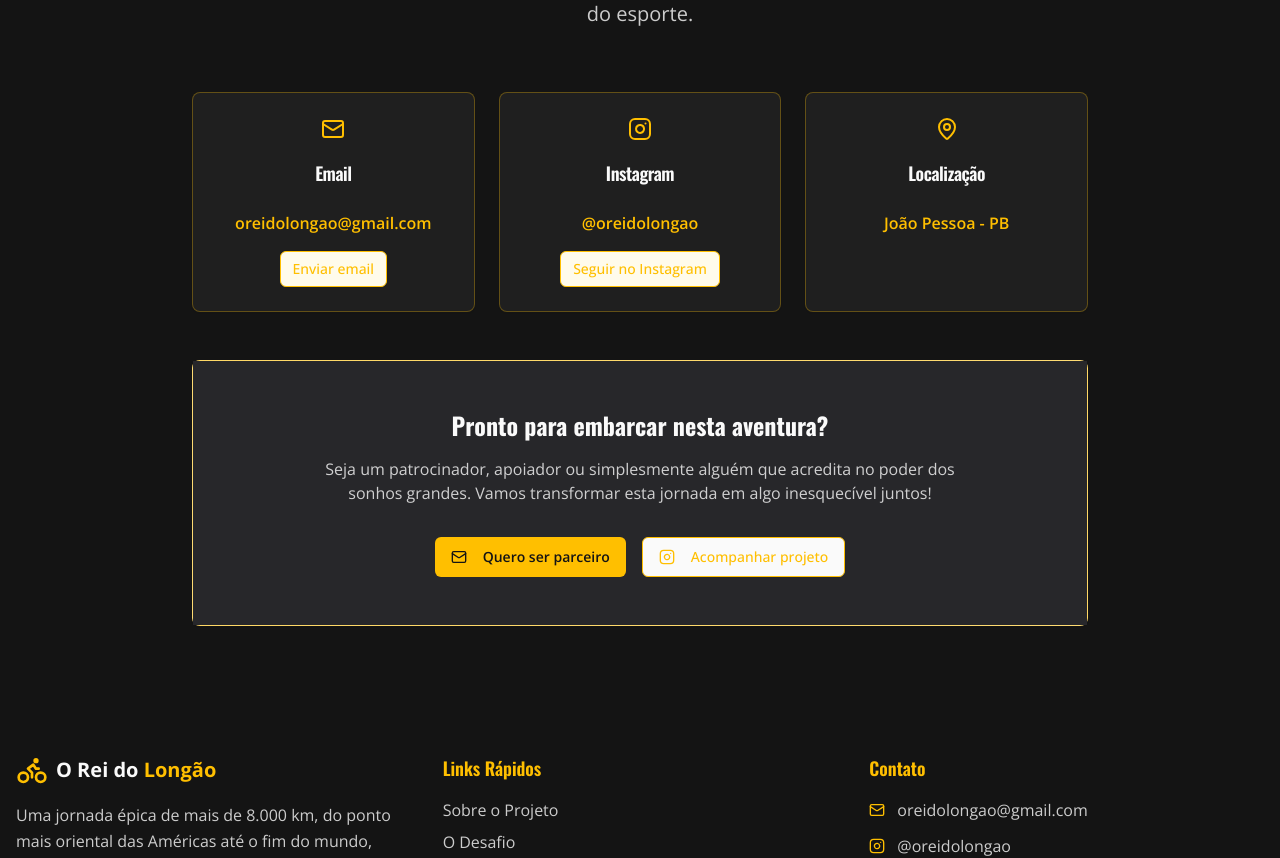
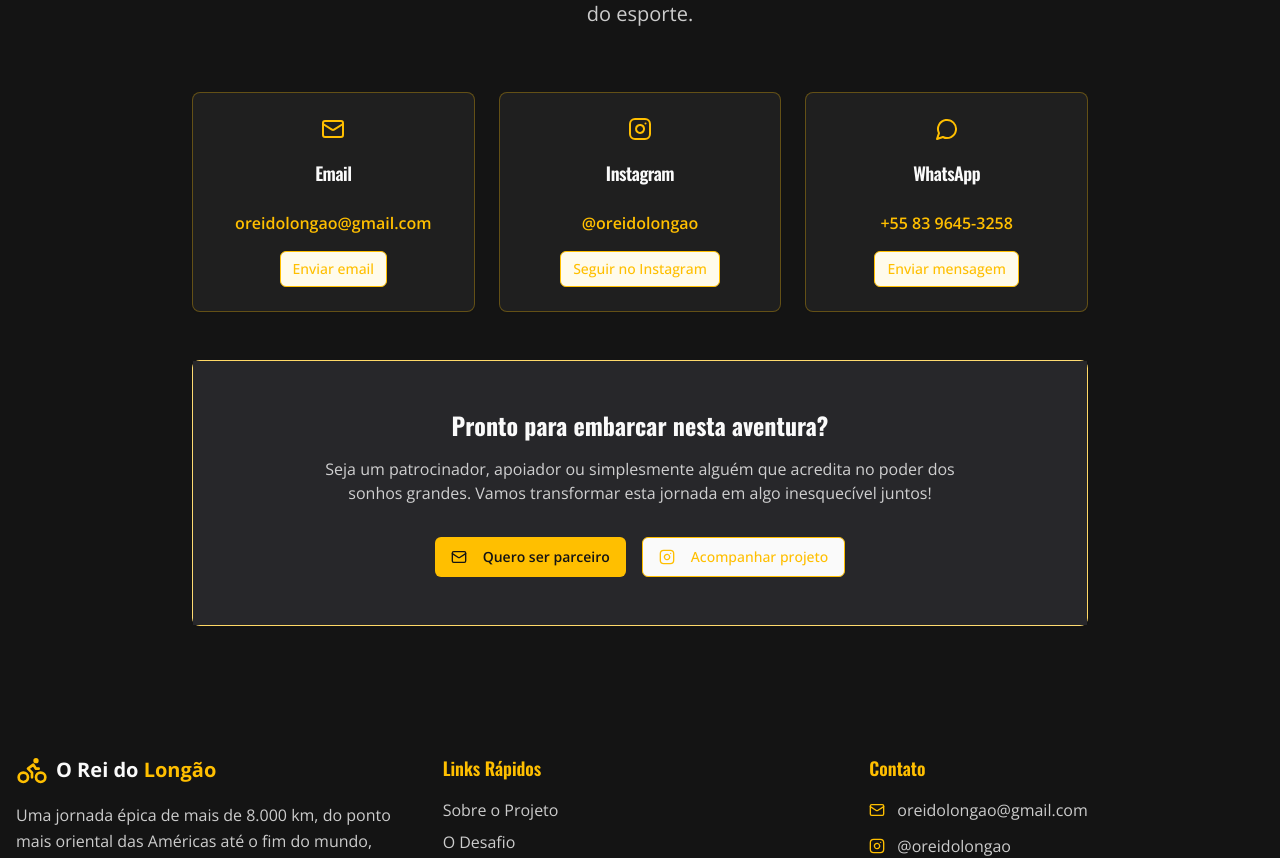
Before and after one commit to joelsondepaula/longao-road-ahead-27, a React (Vite) app: page / in a window 1280 px wide. Shown: the part 5723-6581 px from the top of the page. Built offline with nearby package versions, Linux system fonts and the light colour scheme.

Commit message:
Add Whatsapp contact
Modify the contact card to include Whatsapp information. This includes changing the icon to the Whatsapp logo, updating the label from "Localização" to "Whatsapp", removing the location name "João Pessoa - PB", and adding a button that directs to the provided Whatsapp number.

```diff
--- a/src/components/Contact.tsx
+++ b/src/components/Contact.tsx
@@ -1,6 +1,6 @@
 import { Card, CardContent, CardHeader, CardTitle } from "@/components/ui/card";
 import { Button } from "@/components/ui/button";
-import { Mail, Instagram, MapPin, Phone } from "lucide-react";
+import { Mail, Instagram, MessageCircle, Phone } from "lucide-react";
 const Contact = () => {
   const contactInfo = [{
     icon: <Mail className="w-6 h-6" />,
@@ -15,11 +15,11 @@ const Contact = () => {
     link: "https://instagram.com/oreidolongao",
     action: "Seguir no Instagram"
   }, {
-    icon: <MapPin className="w-6 h-6" />,
-    label: "Localização",
-    value: "João Pessoa - PB",
-    link: null,
-    action: null
+    icon: <MessageCircle className="w-6 h-6" />,
+    label: "WhatsApp",
+    value: "+55 83 9645-3258",
+    link: "https://wa.me/5583964532580",
+    action: "Enviar mensagem"
   }];
   return <section id="contato" className="py-20 bg-asphalt-dark text-road-white">
       <div className="container mx-auto px-4">
```
